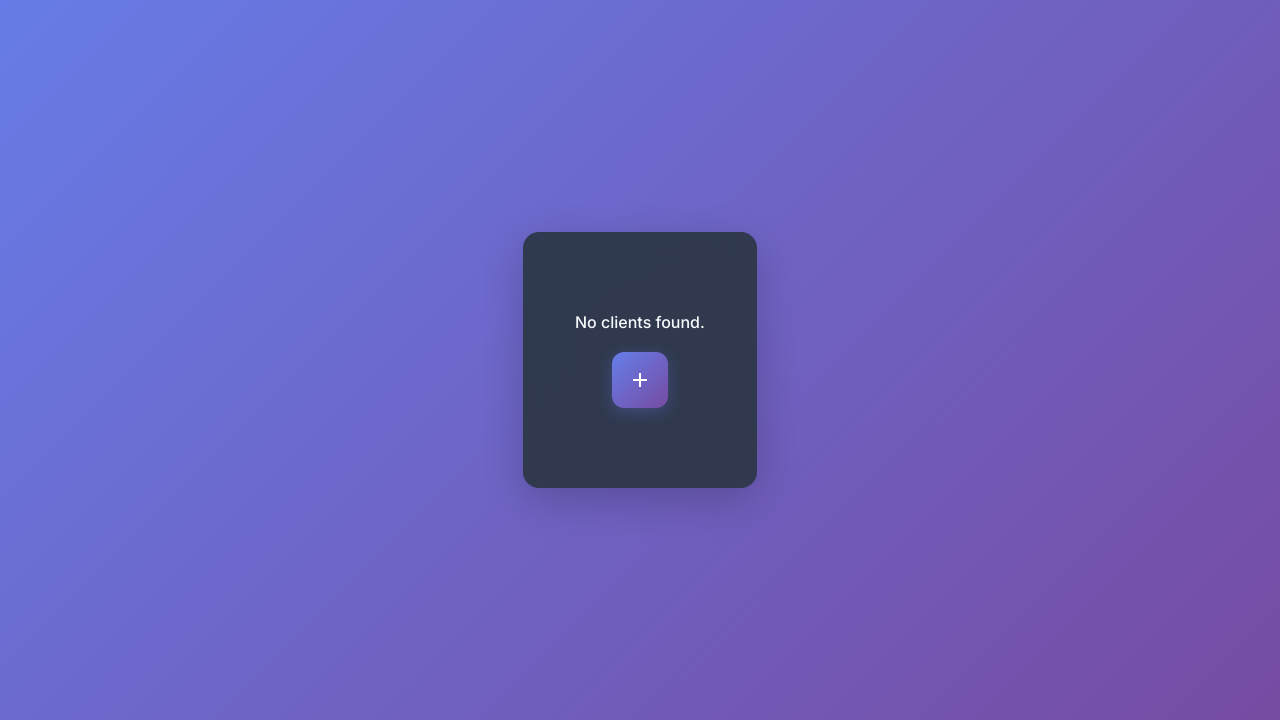
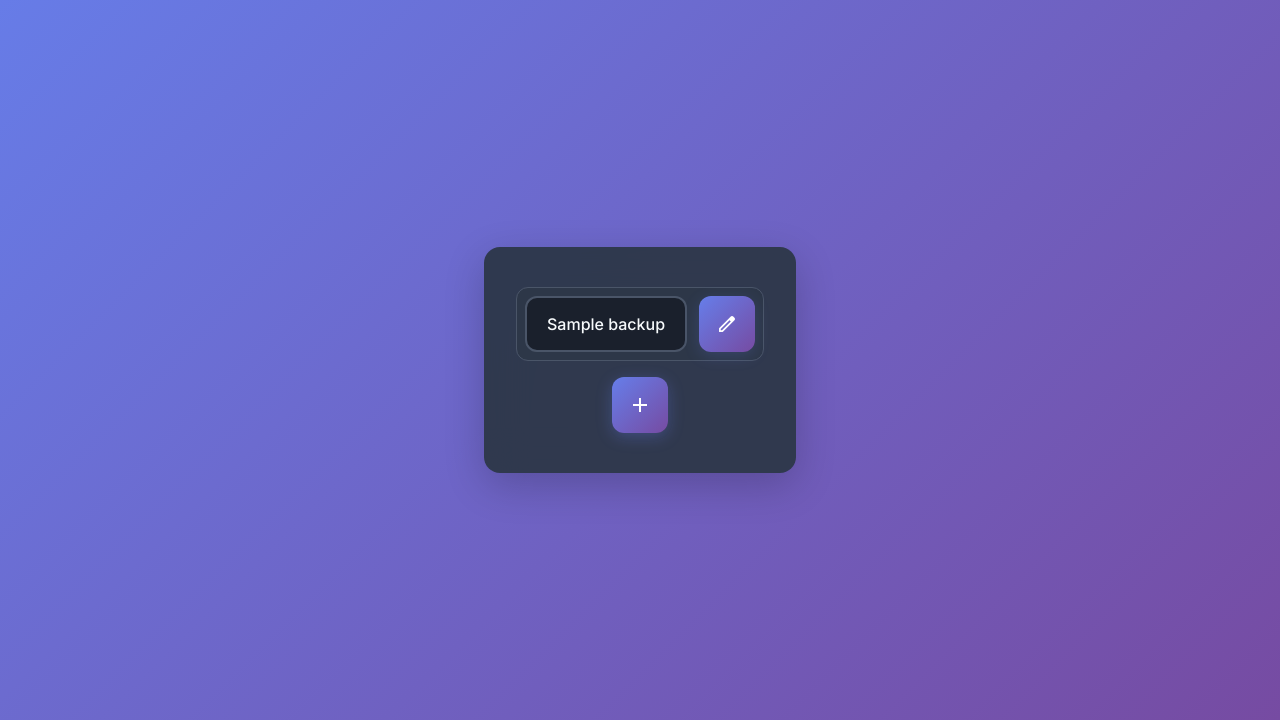
Before and after one commit to Bot016/opnsense-configurator, a Flask app: page /firewall-backup/ in a window 1280 px wide. Shown: the part 80-800 px from the top of the page. Run offline with Flask 3, Linux system fonts and the light colour scheme; tables that the repository leaves empty hold one stand-in row (values such as "Sample post"); parts of the project's set-up code (start-up, migrations or seed data) failed here and were passed over.

Commit message:
Show Clients Database

```diff
--- a/app/static/JS/firewall-backup.js
+++ b/app/static/JS/firewall-backup.js
@@ -410,4 +410,60 @@
     }
   });
 
+  // ===== Load Clients from API =====
+async function loadClients() {
+  try {
+    // Mostra o estado "Loading..."
+    list.innerHTML = `
+      <div class="empty-card" id="loading-card">
+        <p>Loading clients...</p>
+      </div>
+    `;
+
+    const response = await fetch('/api/backup/list');
+    const data = await response.json();
+
+    // Limpa antes de renderizar
+    list.innerHTML = '';
+
+    if (data.clients && data.clients.length > 0) {
+      container?.classList.remove('is-empty');
+
+      data.clients.forEach(client => {
+        const item = document.createElement('div');
+        item.className = 'client-item';
+        item.dataset.id = client.id;
+        item.innerHTML = `
+          <div class="item-row">
+            <div class="item-display" title="${client.name}">${client.name}</div>
+            <button type="button" class="square-button" title="Edit client" data-action="edit">
+              <span class="material-symbols-outlined">edit</span>
+            </button>
+          </div>
+        `;
+        list.appendChild(item);
+      });
+    } else {
+      // Mostra "No clients found"
+      container?.classList.add('is-empty');
+      list.innerHTML = `
+        <div class="empty-card">
+          <p>No clients found.</p>
+        </div>
+      `;
+    }
+
+  } catch (error) {
+    console.error('Error loading clients:', error);
+    const texts = getLanguageTexts();
+    showAlert(texts.serverError, texts.networkErrorMessage, 'error');
+    list.innerHTML = `
+      <div class="empty-card">
+        <p>Erro ao carregar clientes.</p>
+      </div>
+    `;
+  }
+}
+loadClients();
+
 })();
--- a/app/static/css/firewall-backup.css
+++ b/app/static/css/firewall-backup.css
@@ -121,10 +121,10 @@
 }
 
 /* Empty-state inside the main card */
-.empty-card {
+.add-client {
   background: transparent;
   border-radius: 0;
-  padding: 40px 20px;
+  padding-top: 16px;
   box-shadow: none;
   width: 100%;
   margin: 0;
@@ -135,7 +135,7 @@
   gap: 20px;
 }
 
-.empty-card p {
+.add-client p {
   color: var(--text-primary);
   font-size: 16px;
   font-weight: 500;
--- a/app/templates/firewall-backup.html
+++ b/app/templates/firewall-backup.html
@@ -10,31 +10,24 @@
 {% endblock %}
 
 {% block content %}
-<div class="container {% if not clients or clients|length == 0 %}is-empty{% endif %}">
+
+
+
+<div class="container is-empty">
   <form id="clients-form" autocomplete="off">
-        <div class="client-list" id="client-list" data-next-id="{{ (clients|length) if clients is defined else 0 }}">
-            {% if clients and clients|length > 0 %}
-            {% for c in clients %}
-            <div class="client-item" data-id="{{ c.id }}">
-                <div class="item-row">
-                    <div class="item-display" title="{{ c.name }}">{{ c.name }}</div>
-                    <button type="button" class="square-button" title="Edit client" data-action="edit">
-                        <span class="material-symbols-outlined">edit</span>
-                    </button>
+    <div class="client-list" id="client-list">
+      <div class="empty-card" id="loading-card">
+        <p>Loading clients...</p>
       </div>
     </div>
-            {% endfor %}
-            {% else %}
-            <div class="empty-card">
-                <p>No clients found.</p>
+  </form>
+    <div class="add-client">
         <button type="button" id="add-client" class="btn-link only-icon" title="Add client">
             <span class="material-symbols-outlined">add</span>
         </button>
     </div>
-            {% endif %}
 </div>
-    </form>
-</div>
+
 <div class="modal-overlay" id="add-modal" hidden>
     <div class="modal">
         <div class="modal-card">
```
Lines whose indentation alone changed are shown as unchanged.
